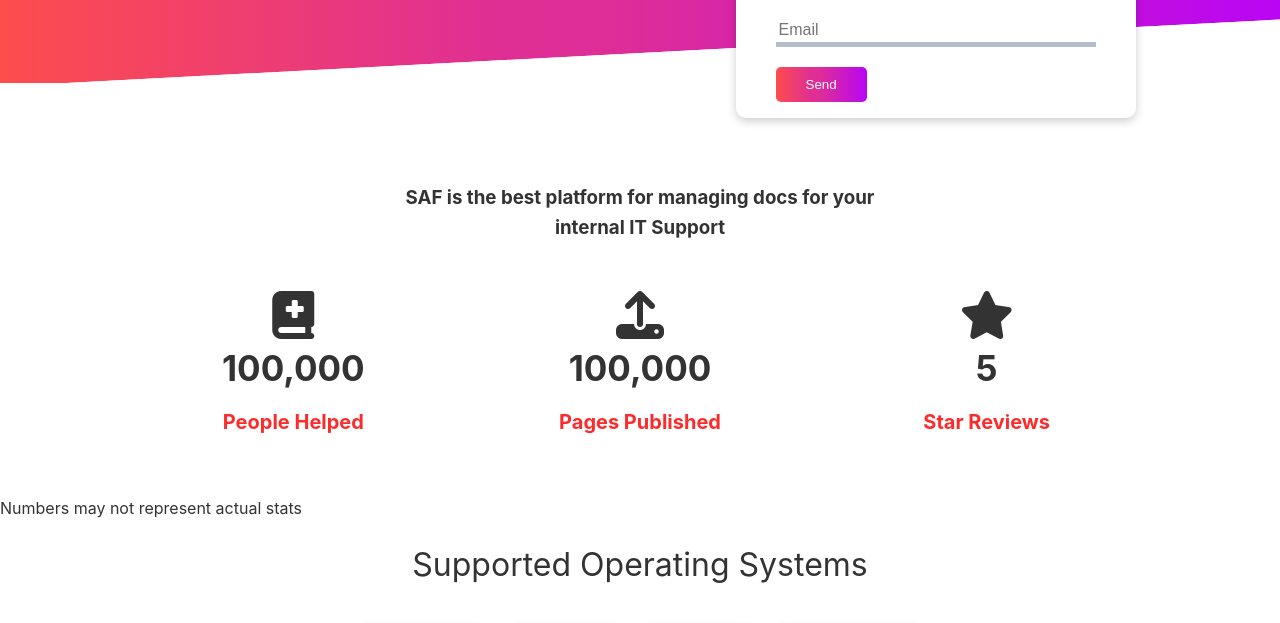
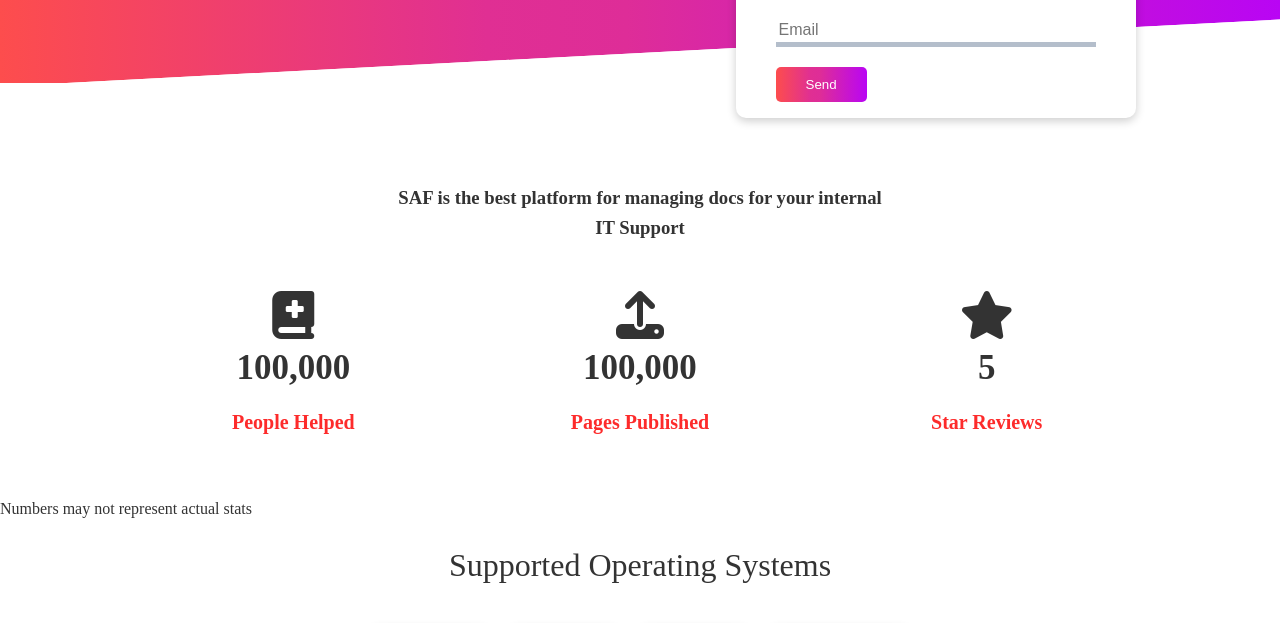
Before and after one commit to TheSAFComapny/Web, a website: page index.html in a window 1280 px wide. Shown: the part 442-1065 px from the top of the page. Drawn offline with Linux system fonts and the light colour scheme; a script that the page names is missing; a web font is replaced by a local one.

Commit message:
SF profont

```diff
--- a/css/style.css
+++ b/css/style.css
@@ -52,9 +52,14 @@
 .tooltip:hover .tooltiptext {
   visibility: visible;
 }
+@font-face {
+  font-family: "San Francisco";
+  font-weight: 400;
+  src: url("https://applesocial.s3.amazonaws.com/assets/styles/fonts/sanfrancisco/sanfranciscodisplay-regular-webfont.woff");
+}
+
 
 body {
-  font-family: -apple-system, BlinkMacSystemFont, sans-serif;
   color: #333;
   line-height: 1.6;
 
```
